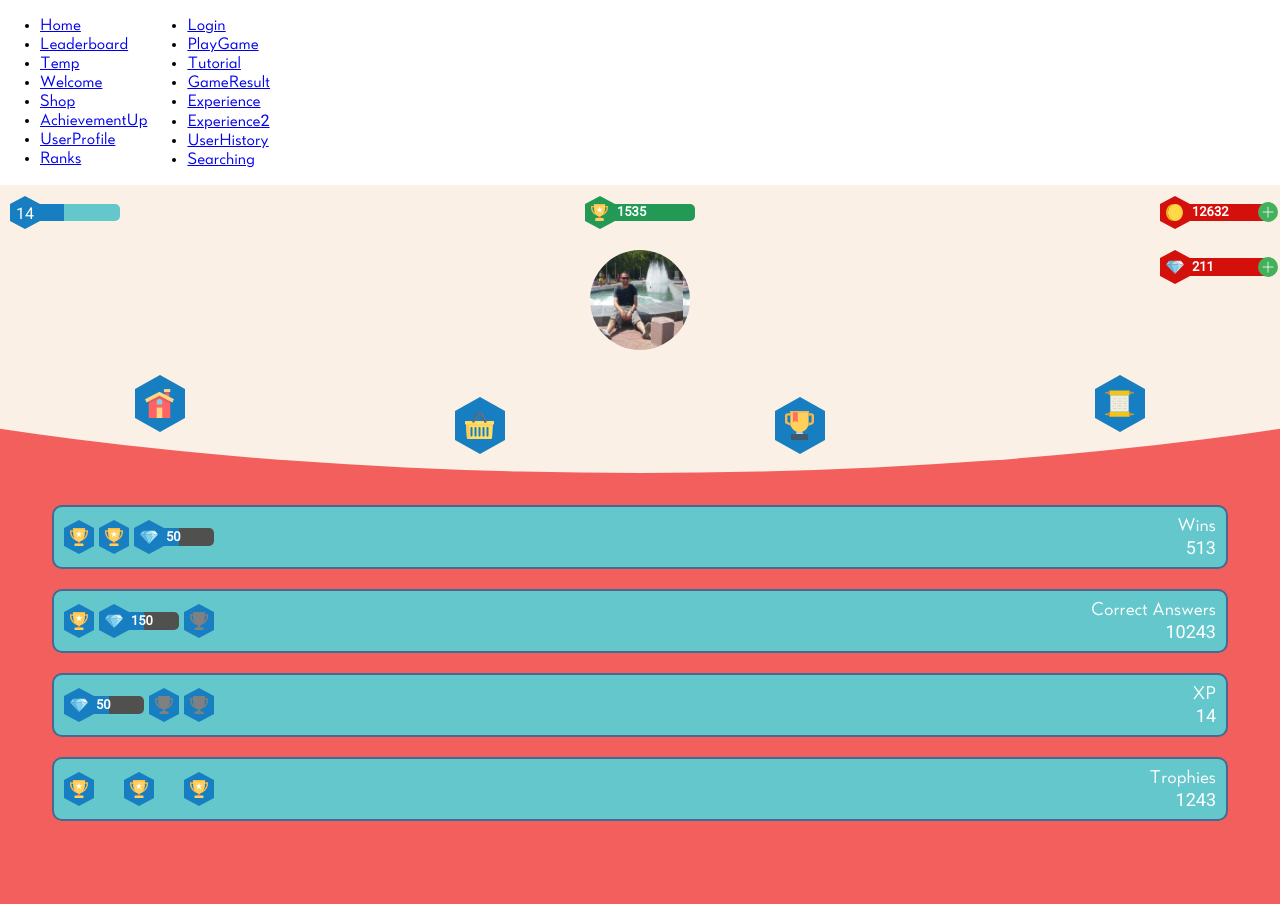
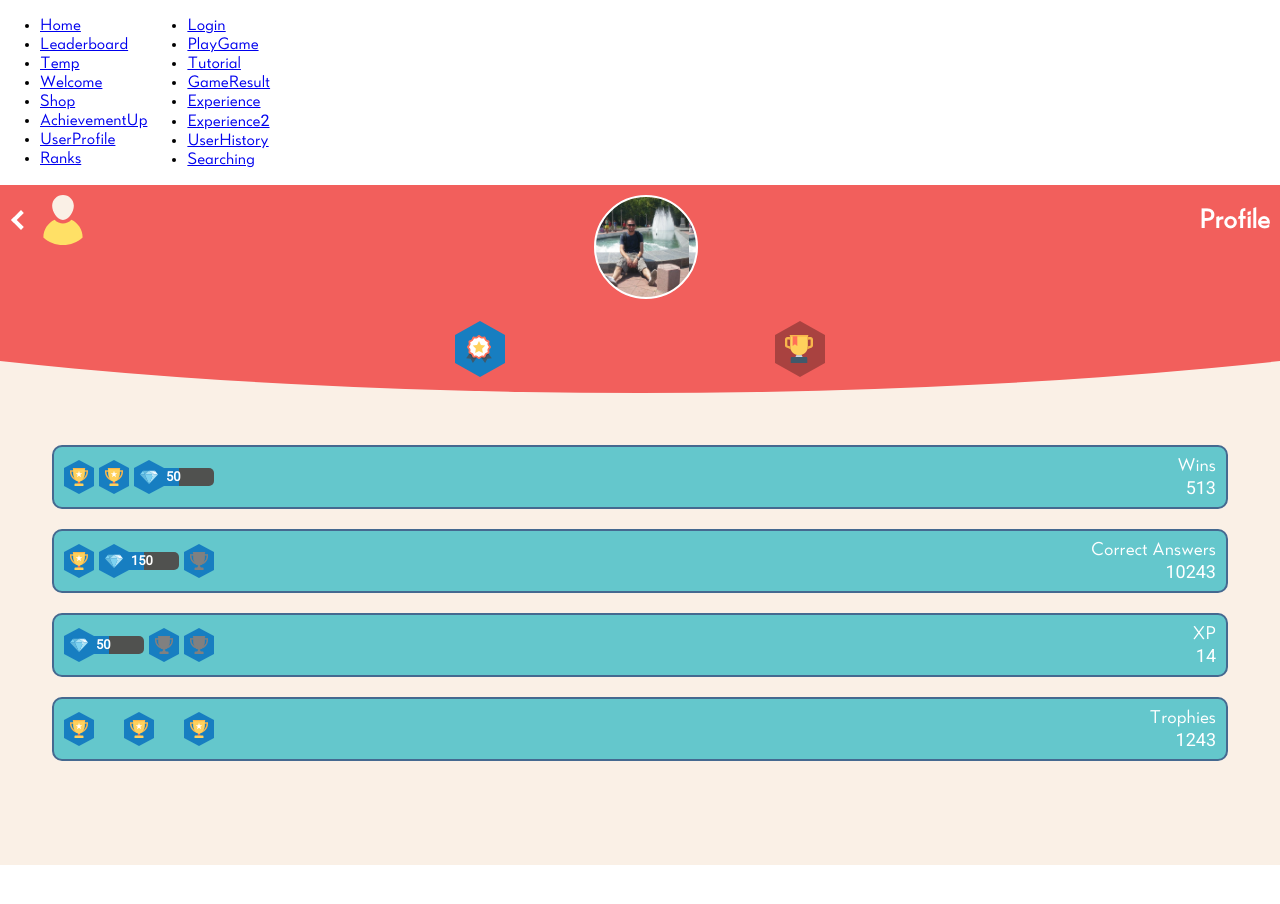
Before and after one commit to Knorcedger/math-fights-design, a React (Create React App) app: page /userProfile in a window 1280 px wide. Shown: the top 904 px of the page. After the commit the page ends 865 px from the top, so only its background shows below. Built offline with nearby package versions, Linux system fonts and the light colour scheme.

Commit message:
New userProfile

```diff
--- a/src/home/home.js
+++ b/src/home/home.js
@@ -73,6 +73,7 @@ const ProfileImage = styled.div`
   left: calc(50% - 50px);
   background: url(${profile});
   background-size: contain;
+  border: 2px solid ${colors.white};
 `;
 
 const Menu = styled.div`
--- a/src/userProfile/userProfile.js
+++ b/src/userProfile/userProfile.js
@@ -4,21 +4,16 @@ import styled from 'styled-components';
 // components
 import Hexagon from '../components/Hexagon/Hexagon';
 import Smile from '../components/Smile/Smile';
+import BackButton from '../components/BackButton/BackButton';
 
 // assets
-// import badge from '../assets/images/badge.svg';
+import badge from '../assets/images/badge.svg';
 import trophy from '../assets/images/trophy.svg';
 import trophyShadow from '../assets/images/trophy-shadow.png';
-// http://www.flaticon.com/free-icon/scroll_302124#term=papyrus&page=1&position=9
-import history from '../assets/images/history.svg';
-// import profile from '../assets/images/profile.svg';
-// import badge from '../assets/images/badge.svg';
-import coin from '../assets/images/coin.svg';
-import diamond from '../assets/images/diamond.svg';
 import profile from '../assets/images/tasos.jpg';
 import leaderboard from '../assets/images/leaderboard.svg';
-import home from '../assets/images/home.svg';
-import shop from '../assets/images/basket.svg';
+import diamond from '../assets/images/diamond.svg';
+import user from '../assets/images/user.svg';
 
 // modules
 import colors from '../modules/colors';
@@ -37,11 +32,12 @@ const InSmile = styled.div`
   height: ${props => props.height};
   display: flex;
   justify-content: flex-start;
+  align-items: center;
   flex-direction: column;
 `;
 
 const Content = styled.div`
-  background-color: ${colors.red};
+  background-color: ${colors.linen};
   height: 400px;
   display: flex;
   flex-direction: column;
@@ -51,9 +47,31 @@ const Content = styled.div`
 `;
 
 const Header = styled.div`
-  padding: 10px;
   display: flex;
   justify-content: space-between;
+  width: 100%;
+`;
+
+const BackContainer = styled.div`
+  display: flex;
+  align-items: center;
+  justify-content: space-between;
+  margin: 0 0 20px 14px;
+  height: 70px;
+`;
+
+const MainIcon = styled.div`
+  height: 50px;
+  width: 50px;
+  background: url(${user}) no-repeat;
+  margin-left: 10px;
+`;
+
+const HeaderText = styled.div`
+  font-size: 26px;
+  font-weight: bold;
+  color: ${colors.white};
+  margin: 20px 10px 0 0;
 `;
 
 const ProfileArea = styled.div`
@@ -71,17 +89,16 @@ const ProfileImage = styled.div`
   left: calc(50% - 50px);
   background: url(${profile});
   background-size: contain;
+  border: 2px solid ${colors.white};
 `;
 
 const Menu = styled.div`
   display: flex;
   justify-content: space-around;
-  margin-top: 15px;
+  align-items: center;
+  margin-top: 0px;
+  width: 50%;
   height: 80px;
-
-  > :nth-child(2), > :nth-child(3) {
-    align-self: flex-end;
-  }
 `;
 
 const Tile = styled.div`
@@ -122,80 +139,30 @@ const Amount = styled.div``;
  */
 const UserProfile = () => (
   <Container>
-    <Smile colorUp={colors.linen} colorDown={colors.red} height='360px' width='140%' />
+    <Smile colorUp={colors.red} colorDown={colors.linen} height='260px' width='140%' />
     <Body>
-      <InSmile height='320px'>
+      <InSmile height='260px'>
         <Header>
-          <Hexagon
-            bar={true}
-            barColor={colors.lightBlue}
-            barPercent={30}
-            barSize={80}
-            mainColor={colors.blue}
-            size={30}
-            text='14'
-          />
-          <Hexagon
-            bar={true}
-            barColor={colors.green}
-            barPercent={0}
-            barSize={80}
-            barText='1535'
-            image={trophy}
-            mainColor={colors.green}
-            size={30}
-          />
-          <Hexagon
-            bar={true}
-            barColor={colors.darkRed}
-            barIcon='add'
-            barPercent={0}
-            barSize={80}
-            barText='12632'
-            image={coin}
-            mainColor={colors.darkRed}
-            onBarIconClick={() => window.location.replace('/shop')}
-            size={30}
-          />
+          <BackContainer onClick={() => window.location.replace('/')}>
+            <BackButton color={colors.white} thickness={4} size={5} />
+            <MainIcon />
+          </BackContainer>
+          <ProfileArea>
+            <ProfileImage />
+          </ProfileArea>
+          <HeaderText>Profile</HeaderText>
         </Header>
-        <ProfileArea>
-          <ProfileImage />
-          <Hexagon
-            bar={true}
-            barColor={colors.darkRed}
-            barIcon='add'
-            barPercent={0}
-            barSize={80}
-            barText='211'
-            image={diamond}
-            mainColor={colors.darkRed}
-            onBarIconClick={() => window.location.replace('/shop')}
-            size={30}
-          />
-        </ProfileArea>
         <Menu>
           <Hexagon
-            image={home}
-            mainColor={colors.blue}
-            onClick={() => window.location.replace('/')}
-            size={50}
-          />
-          <Hexagon
-            image={shop}
+            image={badge}
             mainColor={colors.blue}
             onClick={() => window.location.replace('/shop')}
             size={50}
           />
           <Hexagon
             image={leaderboard}
-            mainColor={colors.blue}
+            mainColor={colors.gray3}
             onClick={() => window.location.replace('/leaderboard')}
-            size={50}
-          />
-          <Hexagon
-            image={history}
-            mainColor={colors.blue}
-            onClick={() => window.location.replace('/history')}
             size={50}
           />
         </Menu>
```
